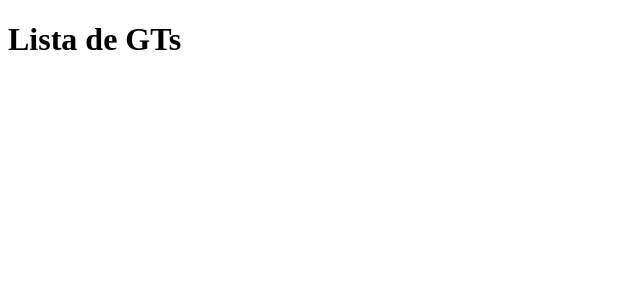
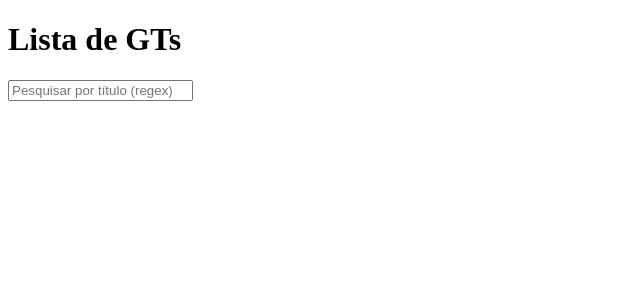
Before and after one commit to mfaria-tech/gts_list, a Next.js app: page / in a window 1280 px wide. Shown: the top 300 px of the page, without its empty margins (0-640 px from the left). Built offline with nearby package versions, Linux system fonts and the light colour scheme.

Commit message:
feat(app/page.tsx): Created open text search component

```diff
--- /dev/null
+++ b/src/app/_components/search.tsx
@@ -0,0 +1,21 @@
+"use client";
+import React from "react";
+
+interface Props {
+  search: string;
+  onSearchChange: (value: string) => void;
+}
+
+const Search: React.FC<Props> = ({ search, onSearchChange }) => {
+  return (
+    <input
+      type="text"
+      placeholder="Pesquisar por título (regex)"
+      className="search"
+      value={search}
+      onChange={(e) => onSearchChange(e.target.value)}
+    />
+  );
+};
+
+export default Search;
--- a/src/app/page.tsx
+++ b/src/app/page.tsx
@@ -1,11 +1,22 @@
 "use client";
 import { useEffect, useState } from "react";
+import Search from "./_components/search";
 
 export default function Home() {
+  const [search, setSearch] = useState("");
+  const [isViewing, setIsViewing] = useState(false);
 
   return (
     <main className="main">
       <h1 className="title">Lista de GTs</h1>
+
+      {!isViewing && (
+        <>
+          <div className="filters">
+            <Search search={search} onSearchChange={setSearch} />
+          </div>
+        </>
+      )}
     </main>
   );
 }
```
